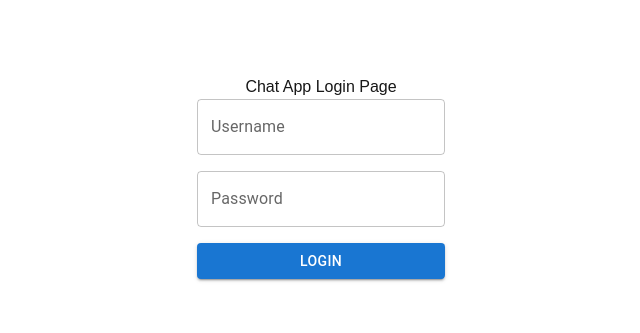
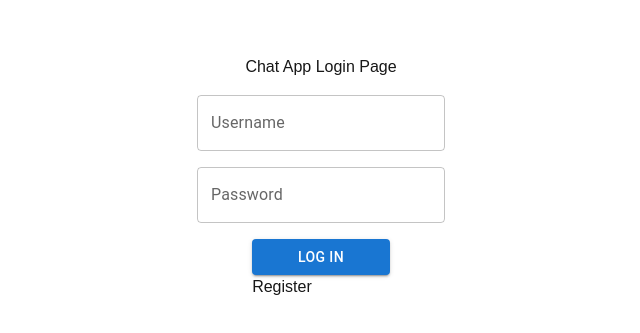
Before and after one commit to kadirn7/chatappweb, a Next.js app: page / in a window 1280 px wide. Shown: the part 223-556 px from the top of the page, without its empty margins (319-959 px from the left). Built offline with nearby package versions, Linux system fonts and the light colour scheme.

Commit message:
loginsuccessfinally

```diff
--- /dev/null
+++ b/app/api/auth/[...nextauth]/route.js
@@ -0,0 +1,67 @@
+import axios from "axios";
+import NextAuth from "next-auth";
+import CredentialsProvider from "next-auth/providers/credentials";
+import https from 'https';
+
+
+const authOptions = {
+    providers: [
+        CredentialsProvider({
+            name: "Credentials",
+            credentials: {
+                username: { label: "Username", type: "text", placeholder: "Enter your username" },
+                password: { label: "Password", type: "password", placeholder: "Enter your password" }
+            },
+            async authorize(credentials, req ) {
+                const url=`${process.env.API_URL}/Auth/login`;
+                const user={id:1,name:"Kadirn7"};
+
+                // Axios instance oluşturup SSL sertifika kontrolünü yapılandırıyoruz
+                const axiosInstance = axios.create({
+                    httpsAgent: new https.Agent({
+                        rejectUnauthorized: false // Geliştirme ortamında self-signed sertifikaları kabul et
+                    })
+                });
+
+                try{
+                    const response = await axiosInstance.post(url, {
+                        username:credentials.username,
+                        password:credentials.password
+                    });
+                    if(response.data.statusCode===200){
+                        user.apiToken=response.data.data;
+                        return user;
+                    }
+                    else{
+                        throw new Error("Kullanıcı adı veya şifre hatalı");
+                    }
+                }catch(error){
+                    console.error("Login error:", error.message);
+                    throw new Error(error.message);
+                }
+            }
+        })
+    ],
+    session: {
+        jwt: true,
+        maxAge:30*24*60*60 //30 gün
+    },
+    callbacks:{
+        async jwt({token,user}){
+            if(user){
+                token.id=user.id;
+                token.apiToken=user.apiToken;
+            }
+            return token;
+        },
+        async session({session,token}){
+            session.user.id=token.id;
+            session.user.apiToken=token.apiToken;
+            return session;
+        }
+    }
+}
+
+const handler = NextAuth(authOptions);
+
+export { handler as GET, handler as POST };
--- a/app/page.js
+++ b/app/page.js
@@ -1,83 +1,84 @@
 "use client";
 import { Grid2 as Grid, TextField, Button } from '@mui/material';
+import Alert from '@mui/material/Alert';
 import { useState } from "react";
-import { loginRequest } from "./request/loginRequest";
-
+import { signIn } from "next-auth/react";
 export default function Home() {
 
   const [user, setUser] = useState({
     username: '',
     password: ''
   });
+  const [error,setError]=useState(null);
 
-  function loginButtonClicked(){
-     console.log(user);
-     loginRequest(user).then((response)=>{
-      if(response.data.success){
-        localStorage.setItem("token",response.data.data);
+  function handleSubmit(e){
+    e.preventDefault();
+    const username=e.currentTarget.username.value;
+    const password=e.currentTarget.password.value;
+
+    signIn("credentials",{
+      username,password,redirect:false
+    }).then((result)=>{
+      if(result.ok){
         alert("Login Success");
-        window.location.href = "/chat";
-      }else{
-        alert("Invalid username or password // Login Failed");
       }
-     }).catch((error)=>{
-      alert("Login Failed");
-     })
-
+      else if(result.error){
+        console.log(result.error);
+        setError(result.error);
+      }
+    });
   }
 
-
-
   return (
+    <form onSubmit={handleSubmit}>
       <Grid
         height="100vh"
-      width="100vw"
+        direction="column"
         container
-      direction="column"
         justifyContent="center"
         alignItems="center"
+        rowGap={2}
       >
-      <Grid  xs={3}>
+
+        <Grid xs={3}>
           <h1>Chat App Login Page</h1>
         </Grid>
-
-      <Grid  container direction="column" spacing={2} maxWidth="300px">
-        <Grid >
+        <Grid xs={3}>
           <TextField
             fullWidth
-            id="username-field"
+            id="outlined-basic"
             label="Username"
             variant="outlined"
-            value={user.username}
             name="username"
-            onChange={e=>setUser({...user,username:e.target.value})}
           />
         </Grid>
-
-        <Grid >
+        <Grid xs={3}>
           <TextField
             fullWidth
-            id="password-field"
-            type="password"
+            id="outlined-basic"
             label="Password"
             variant="outlined"
-            value={user.password}
+            type="password"
             name="password"
-            onChange={e=>setUser({...user,password:e.target.value})}
           />
         </Grid>
+        {error &&<Grid xs={3}>
+        <Alert severity="error">{error}</Alert>
+        </Grid>}
 
-        <Grid >
+        <Grid xs={3}>
           <Button
-            fullWidth
             variant="contained"
             color="primary"
-            onClick={loginButtonClicked}
+            label="Log In"
+            fullWidth
+            type="submit"
           >
-            Login
+            Log In
           </Button>
+          <a href="/register">Register</a>
         </Grid>
       </Grid>
-    </Grid>
+    </form>
   );
 }
--- a/package.json
+++ b/package.json
@@ -13,7 +13,9 @@
     "@emotion/styled": "^11.14.0",
     "@mui/material": "^6.4.1",
     "axios": "^1.7.9",
+    "dotenv": "^16.4.7",
     "next": "15.1.6",
+    "next-auth": "^4.24.11",
     "react": "^19.0.0",
     "react-dom": "^19.0.0"
   },
```
Also changed, not shown: 2 other files (tests, documents, lock files or other folders). Lines whose indentation alone changed are shown as unchanged.
